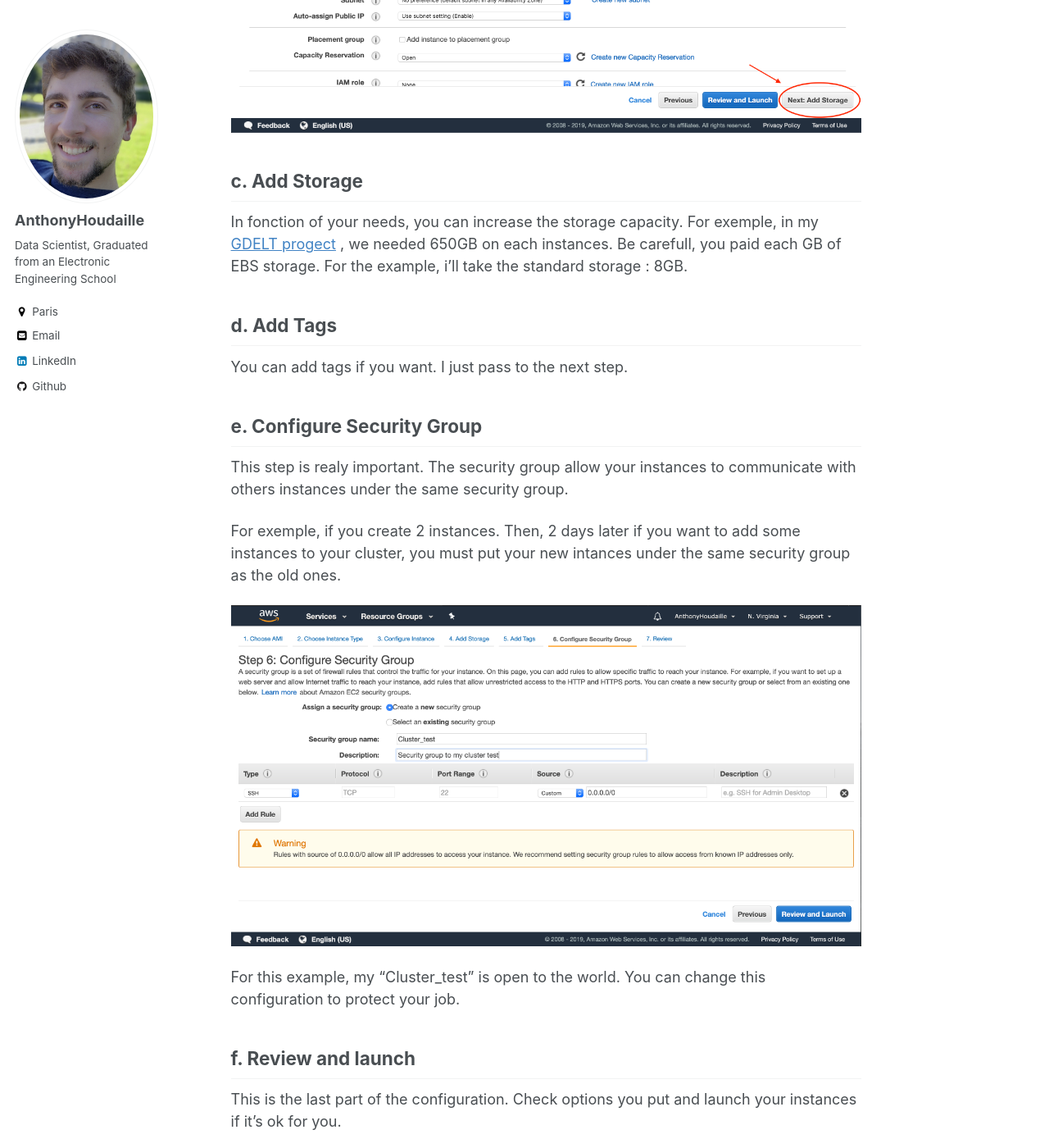
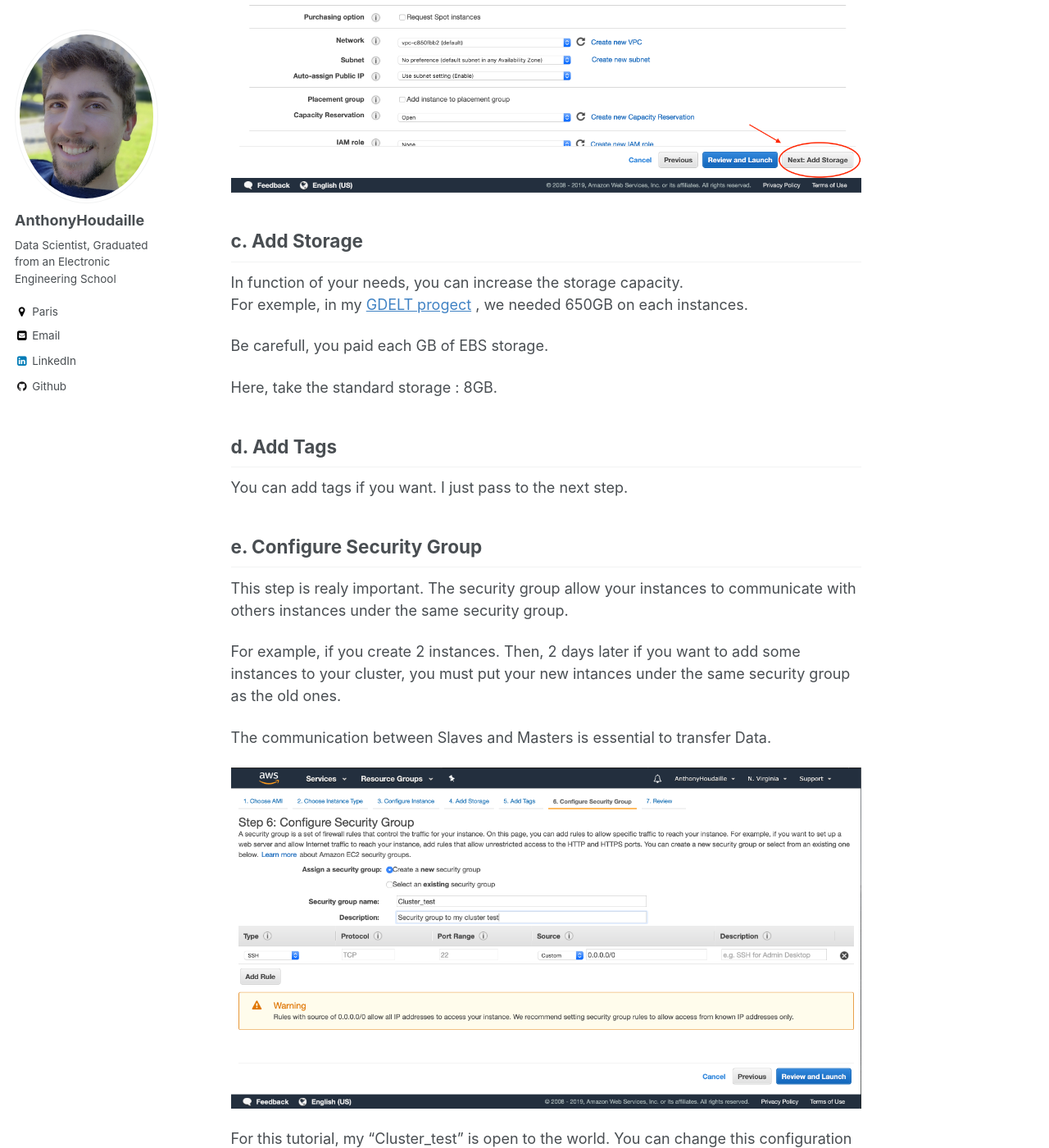
Before and after one commit to AnthonyHoudaille/AnthonyHoudaille.github.io, a Jekyll site: the page built from _awsec2/04_Aws_EC2_Tutorial.md, in a window 1280 px wide and 1400 px high, scrolled down 2442 px. Shown: the whole window at 82% size. Built offline with Jekyll 4.4.1, drawn with Linux system fonts in a browser that asks for light colours; some of the changed text lies outside the part shown.

Commit message:
Update 04_Aws_EC2_Tutorial.md

````diff
--- a/_awsec2/04_Aws_EC2_Tutorial.md
+++ b/_awsec2/04_Aws_EC2_Tutorial.md
@@ -21,12 +21,15 @@ Then, you just to sign in if you have account, if not make one.
 # 2. Launch EC2 instances
 
 Now, click on "EC2" and then, you will have this page :
+
+Click on "Launch Instance".
 ![image](https://AnthonyHoudaille.github.io/images/EC2_launch_instances.png)
-Click on "Launch Instance".
+
 
 # 3. Choose your AMI
 
 At this point, you will select the boot OS.
+
 For this tutorial, I'll choose "Ubuntu Server 18.04 LTS (HVM), SSD Volume Type"
 ![image](https://AnthonyHoudaille.github.io/images/EC2_launch_Ubuntu.png)
 
@@ -40,15 +43,17 @@ Those instances are perfect to made a test cluster.
 
 ## b. Configure your instance
 
-Recall: We need 8 instances to deployed our cluster. So you need to specified it :
+Recall: We need 8 instances to deployed the cluster. So you need to specified it :
 ![image](https://AnthonyHoudaille.github.io/images/EC2_number.png)
 
 ## c. Add Storage
 
-In fonction of your needs, you can increase the storage capacity.
+In function of your needs, you can increase the storage capacity.
 For exemple, in my <span style="color:blue">[GDELT progect](https://aws.amazon.com/fr/console/)</span> , we needed 650GB on each instances.
+
 Be carefull, you paid each GB of EBS storage.
-For the example, i'll take the standard storage : 8GB.
+
+Here, take the standard storage : 8GB.
 
 ## d. Add Tags
 
@@ -58,11 +63,13 @@ You can add tags if you want. I just pass to the next step.
 
 This step is realy important. The security group allow your instances to communicate with others instances under the same security group.
 
-For exemple, if you create 2 instances. Then, 2 days later if you want to add some instances to your cluster, you must put your new intances under the same security group as the old ones.
+For example, if you create 2 instances. Then, 2 days later if you want to add some instances to your cluster, you must put your new intances under the same security group as the old ones.
+
+The communication between Slaves and Masters is essential to transfer Data.
 
 ![image](https://AnthonyHoudaille.github.io/images/EC2_security_group.png)
 
-For this example, my "Cluster_test" is open to the world.
+For this tutorial, my "Cluster_test" is open to the world.
 You can change this configuration to protect your job.
 
 
@@ -78,11 +85,13 @@ The key pair is an important file. It allow us to be connected with the instance
 Create a key pair and save it !
 ![image](https://AnthonyHoudaille.github.io/images/EC2_key_pair.png)
 
-Be carreful ! The file loaded is a '.txt'. You need yo change the extention. The real name must be : "Cluster_test_Key_Pair.pem".
+Be carreful ! The file loaded is a '.txt'.
+You need yo change the extention. The real name must be : "Cluster_test_Key_Pair.pem".
 
 # 6. Change the Name of your Intances
 
-All your instances are now in initialisation. I recommand you to change the name of your instances to be clear later.
+All your instances are now in initialisation.
+I recommand you to change the name of your instances to be clear later.
 ![image](https://AnthonyHoudaille.github.io/images/EC2_change_name.png)
 
 # 7. Connexion to our Instances in SSH
@@ -102,9 +111,9 @@ Copy the public DNS on AWS' website :
 ![image](https://AnthonyHoudaille.github.io/images/EC2_copy_DNS.png)
 
 Then, go back to your terminal and execute the commande bellow :
-``` bash ssh -i "<path to your keyPair directory>/Cluster_test_Key_Pair.pem" ubuntu@<copy the public DNS>```
+``` ssh -i "<path to your keyPair directory>/Cluster_test_Key_Pair.pem" ubuntu@<copy the public DNS>```
 Example :
-``` bash ssh -i "/Users/anthonyhoudaille/Desktop/Tuto_Cluster_EC2_AWS/Cluster_test_Key_Pair.pem" ubuntu@ec2-54-211-51-246.compute-1.amazonaws.com```
+``` ssh -i "/Users/anthonyhoudaille/Desktop/Tuto_Cluster_EC2_AWS/Cluster_test_Key_Pair.pem" ubuntu@ec2-54-211-51-246.compute-1.amazonaws.com```
 
 
 
````
